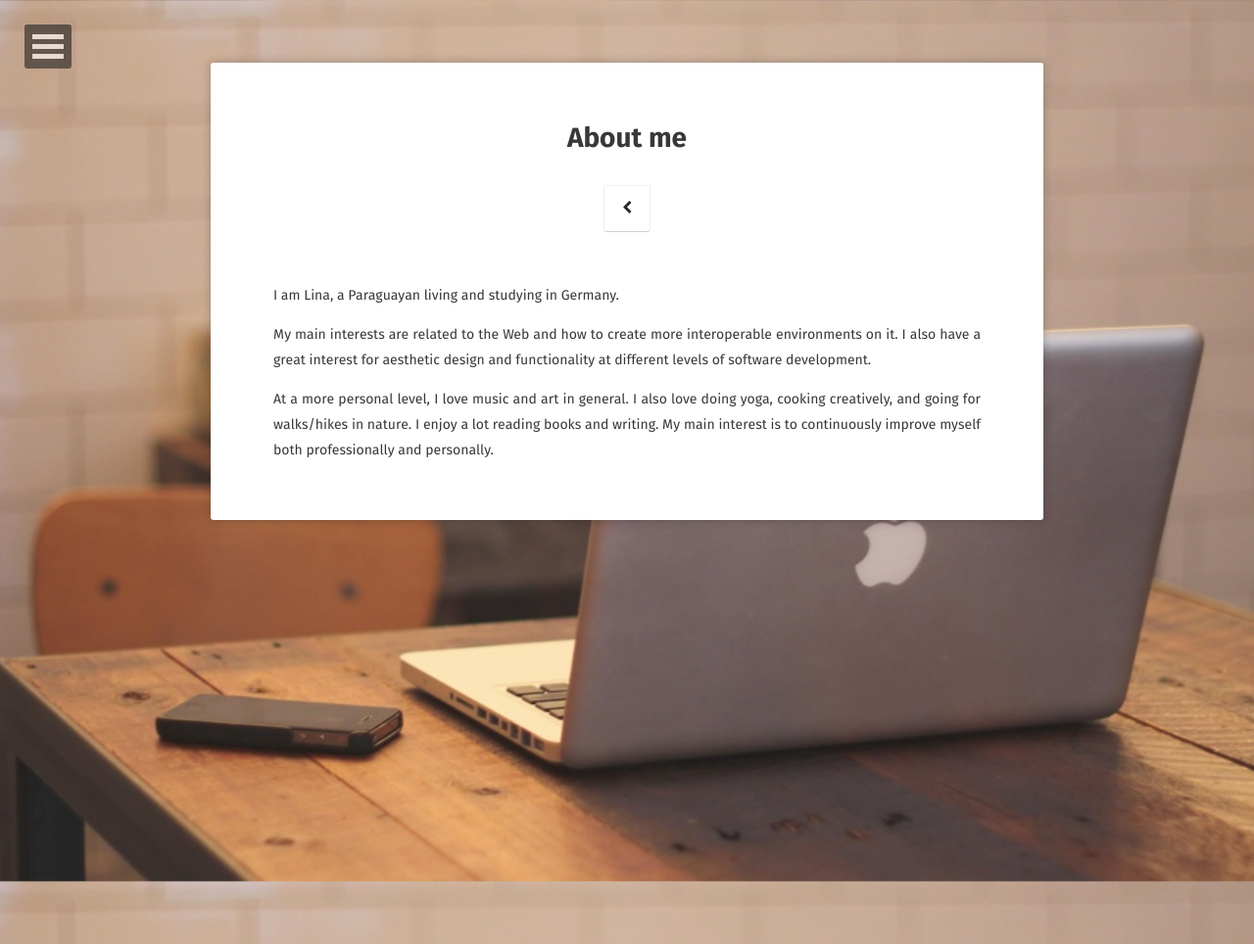
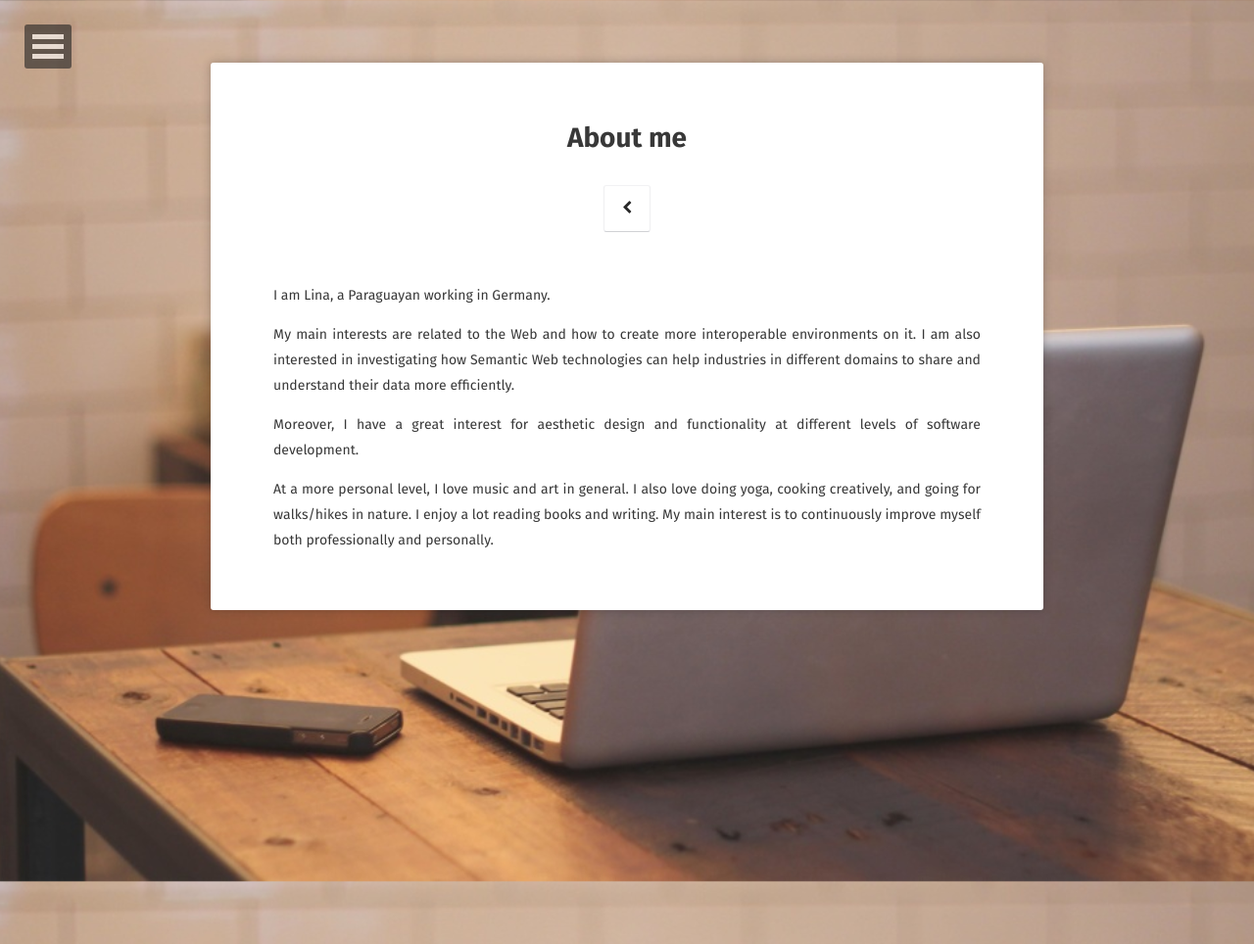
Before and after one commit to lcomet/linamolinascomet, a Jekyll site: the page built from about/index.md, in a window 1280 px wide. Shown: the whole page at 98% size. Built offline with Jekyll 4.4.1, drawn with Linux system fonts in a browser that asks for light colours; some web fonts are replaced.

Commit message:
update
update web

```diff
--- a/_config.yml
+++ b/_config.yml
@@ -2,7 +2,7 @@
 repository: lcomet.linamolinascomet
 title:              Lina Molinas Comet
 bio:                'MSc. Software Systems Engineering Student - RWTH'
-description:        "Computer Science Student."
+description:        "Continuously learning"
 reading_time:       true
 words_per_minute:   200
 logo:               'assets/img/profile.jpg'
--- a/about/index.md
+++ b/about/index.md
@@ -4,9 +4,11 @@ title: About me
 tags: [about, me, Lina, information]
 comments: false
 ---
-I am Lina, a Paraguayan living and studying in Germany.
+I am Lina, a Paraguayan working in Germany.
 
-My main interests are related to the Web and how to create more interoperable environments on it. I also have a great interest for aesthetic design and functionality at different levels of software development.
+My main interests are related to the Web and how to create more interoperable environments on it. I am also interested in investigating how Semantic Web technologies can help industries in different domains to share and understand their data more efficiently.
+
+Moreover, I have a great interest for aesthetic design and functionality at different levels of software development.
 
 At a more personal level, I love music and art in general.
 I also love doing yoga, cooking creatively, and going for walks/hikes in nature.
```
Also changed, not shown: 1 other file.
